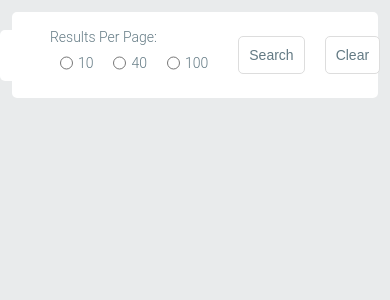
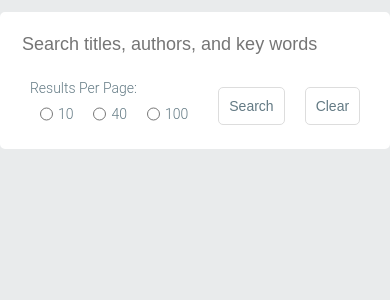
Before and after one commit to johndwatt/Newsletter-Search-App, a React (Create React App) app: page / in a window 390 px wide. Shown: the top 300 px of the page. Built offline with nearby package versions, Linux system fonts and the light colour scheme.

Commit message:
makes app responsive

```diff
--- a/src/pages/SearchPage.js
+++ b/src/pages/SearchPage.js
@@ -260,12 +260,15 @@ function SearchPage(props) {
         <main className='search-page'>
             <div className='search-container'>
                 <form>
+                    <div className="input-div">
                         <input
                             name="search"
                             type="search"
                             value={search}
                             onChange={handleSearchInput}
                             placeholder="Search titles, authors, and key words" />
+                    </div>
+                    <div className='options'>
                         <div className='per-page-radio'>
                             <label>Results Per Page:</label>
                             <div className='per-page-radio-options'>
@@ -313,6 +316,7 @@ function SearchPage(props) {
                                 onClick={handleClearSearch}>
                                 Clear
                             </button>
+                        </div>
                     </div>
                 </form>
             </div>
--- a/src/styles/Article.css
+++ b/src/styles/Article.css
@@ -8,7 +8,7 @@
 .article-box {
     background-color: var(--item);
     border: 1px solid var(--item-border);
-    margin: 10px;
+    margin: 10px 0px;
     padding: 25px;
     border-radius: 5px;
 }
@@ -22,7 +22,26 @@
     margin-bottom: 10px;
 }
 
+.article-author {
+    margin-top: 10px;
+}
+
 .flex {
     display: flex;
+    flex-direction: column;
     justify-content: space-between;
 }
+
+@media only screen and (min-width: 600px){
+    .flex {
+        flex-direction: row;
+    }
+
+    .article-author {
+        margin-top: 0px;
+    }
+
+    .article-box {
+        margin: 10px;
+    }
+}
--- a/src/styles/Loading.css
+++ b/src/styles/Loading.css
@@ -3,7 +3,7 @@
 .loading-box {
     background-color: var(--item);
     border: 1px solid var(--item-border);
-    margin: 10px;
+    margin: 10px 0px;
     padding: 25px;
     border-radius: 5px;
     color: var(--text-dark)
@@ -13,7 +13,16 @@
     margin-bottom: 10px;
 }
 
-.flex {
-    display: flex;
-    justify-content: space-between;
+.loading-author {
+    margin-top: 10px;
 }
+
+@media only screen and (min-width: 600px){
+    .loading-author {
+        margin-top: 0px;
+    }
+
+    .loading-box {
+        margin: 10px;
+    }
+}
--- a/src/styles/NoArticles.css
+++ b/src/styles/NoArticles.css
@@ -6,7 +6,7 @@
     flex-direction: column;
     justify-content: center;
     align-items: center;
-    margin: 12px;
+    margin: 12px 0px;
     padding: 15px;
     border: 1px solid var(--item);
     border-radius: 5px;
@@ -21,3 +21,10 @@
 .no-articles > h3 {
     margin: 12px 0px;
 }
+
+
+@media only screen and (min-width: 600px){
+    .no-articles {
+        margin: 12px;
+    }
+}
--- a/src/styles/SearchPage.css
+++ b/src/styles/SearchPage.css
@@ -1,36 +1,45 @@
 @import url(accessories.css);
 
 /* === SEARCH STYLING === */
+
+.search-container {
+    display: flex;
+}
+
+.options {
+    display: flex;
+    flex-direction: row;
+}
+
 .search-container > form {
     display: flex;
-    flex-direction: row;
-    justify-content: center;
-    align-items: center;
+    flex-direction: column;
     background-color: var(--item);
     border: 2px solid var(--item);
     border-radius: 5px;
-    margin: 12px;
+    margin: 12px 0px;
     padding: 5px;
+    width: 100%;
     font-size: var(--font-size);
 }
 
 /* Search input */
-.search-container > form > input {
+.search-container > form > div > input {
     padding: 15px;
     margin-right: 10px;
     border: none;
     border-radius: 5px;
-    width: 90%;
+    width: 100%;
     font-size: 18px;
     color: var(--text-dark);
 }
 
-.search-container > form > input:hover {
+.search-container > form > div > input:hover {
     transform: scale(1.005);
     transition: 0.3s;
 }
 
-.search-container > form > input:focus {
+.search-container > form > div > input:focus {
     outline: none;
 }
 
@@ -47,7 +56,7 @@ button {
     background-color: var(--item);
     border: solid 1px var(--item-border);
     border-radius: 5px;
-    margin: 0px 10px;
+    margin: 0px 3px;
     padding: 10px;
     cursor: pointer;
     white-space: nowrap;
@@ -104,7 +113,7 @@ button:hover {
 
 /* === RADIO STYLING === */
 .per-page-radio {
-    padding: 10px;
+    padding: 5px;
     color: var(--text-dark);
     font-size: var(--font-size-alt);
     font-family: var(--font);
@@ -124,3 +133,46 @@ button:hover {
 .per-page-radio-options > div > label {
     padding-left: 5px;
 }
+
+
+/* === MEDIA QUERIES === */
+@media only screen and (min-width: 360px){
+    .per-page-radio {
+        padding: 10px;
+    }
+
+    button {
+        margin: 0px 10px;
+    }
+
+    .input-div {
+        width: 100%;
+    }
+
+    .input-div > input {
+        width: 100%;
+    }
+
+    .options {
+        justify-content: center;
+    }
+}
+
+@media only screen and (min-width: 600px){
+    .search-container > form {
+        margin: 12px;
+    }
+}
+
+
+@media only screen and (min-width: 750px){
+    .search-container > form {
+        flex-direction: row;
+        justify-content: space-between;
+        align-items: center;
+    }
+
+    .options {
+        justify-content: right;
+    }
+}
```
Lines whose indentation alone changed are shown as unchanged.
